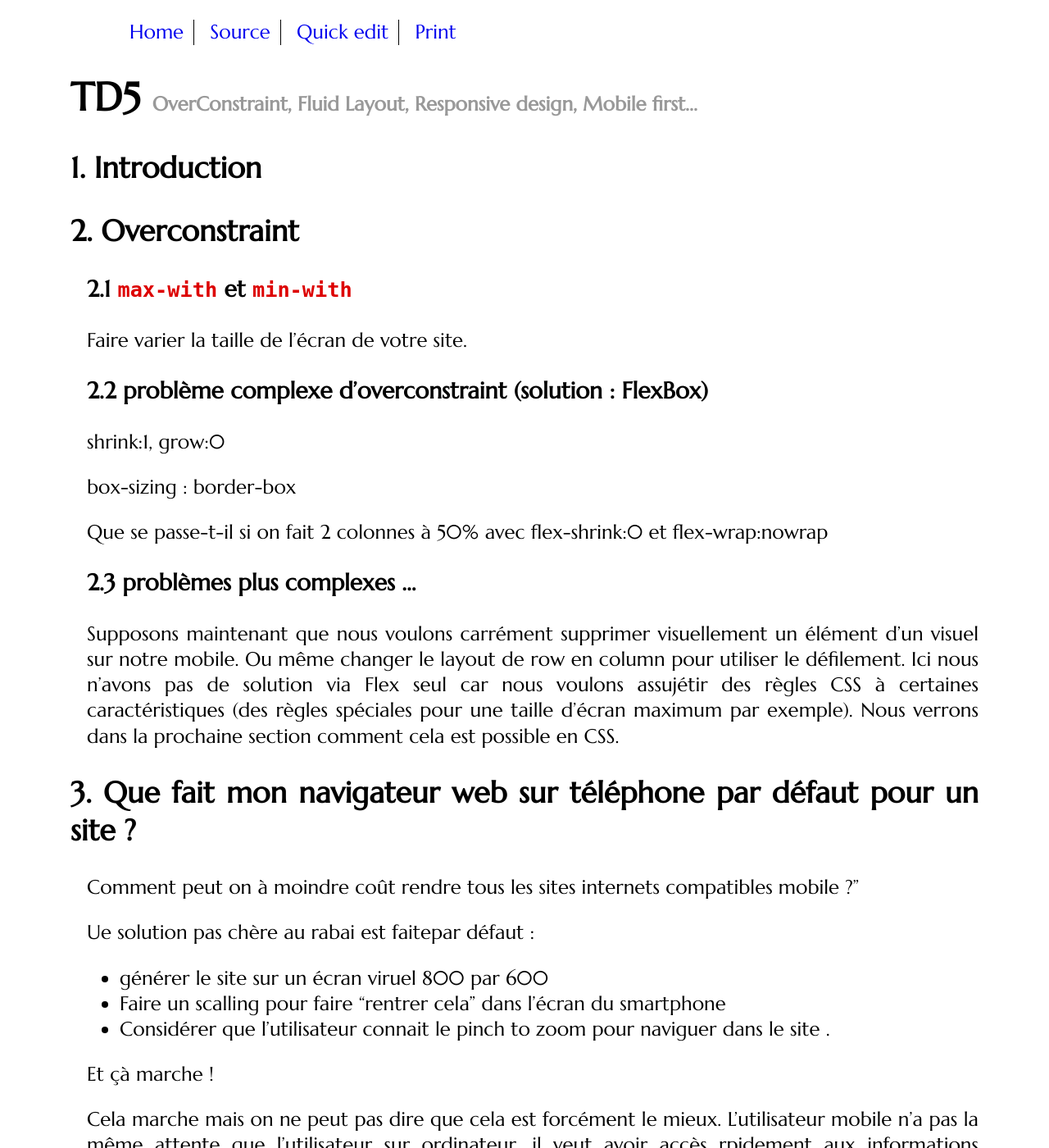
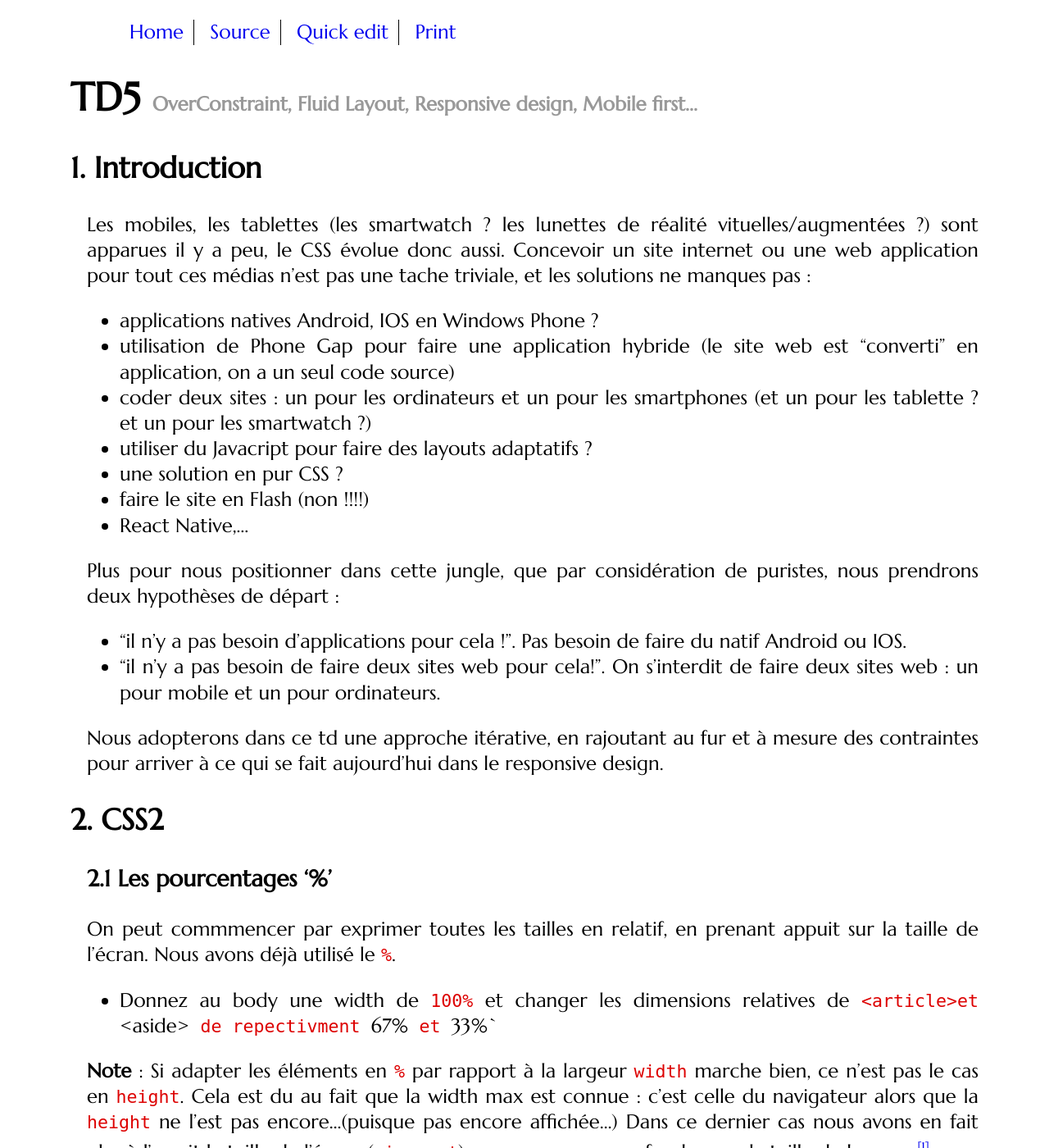
Before and after one commit to romainlebreton/R1.02-DeveloppementInterfacesWeb, a Jekyll site: the page built from tutorials/tutorial5.md, in a window 1280 px wide and 1400 px high. Shown: the whole window at 82% size. Built offline with Jekyll 4.4.1, drawn with Linux system fonts in a browser that asks for light colours; some web fonts are replaced; comment, search, counter and statistics services are not loaded; some of the changed text lies outside the part shown.

Commit message:
adding resp

```diff
--- a/tutorials/tutorial5.md
+++ b/tutorials/tutorial5.md
@@ -6,28 +6,99 @@
 
 ## Introduction
 
+Les mobiles, les tablettes (les smartwatch ?  les lunettes de réalité vituelles/augmentées ?) sont apparues il y a peu,
+le CSS évolue donc aussi. Concevoir un site internet ou une web application pour tout ces médias n'est pas une tache triviale, et les solutions ne manques pas :
 
-## Overconstraint
+ - applications natives Android, IOS en Windows Phone ?
+ - utilisation de Phone Gap pour faire une application hybride (le site web est "converti" en application, on a un seul code source)
+ - coder deux sites : un pour les ordinateurs et un pour les smartphones (et un pour les tablette ? et un pour les smartwatch ?)
+ - utiliser du Javacript pour faire des layouts adaptatifs ?
+ - une solution en pur CSS ?
+ - faire le site en Flash (non !!!!)
+ - React Native,...
+
+Plus pour nous positionner dans cette jungle, que par considération de puristes, nous prendrons deux hypothèses de départ :
+
+ - "il n'y a pas besoin d'applications pour cela !". Pas besoin de faire du natif Android ou IOS.
+ - "il n'y a pas besoin de faire deux sites web pour cela!". On s'interdit de faire deux sites web : un pour mobile et un pour ordinateurs.
+
+
+Nous adopterons dans ce td une approche itérative, en rajoutant au fur et à mesure des contraintes pour arriver à ce qui se fait aujourd'hui dans le responsive design.
+
+
+## CSS2
+
+### Les pourcentages '%'
+
+On peut commmencer par exprimer toutes les tailles en relatif, en prenant appuit sur la taille de l'écran.
+Nous avons déjà utilisé le `%`.
+
+
+<div class="exercices">
+
+ - Donnez au body une width de `100%` et changer les dimensions relatives de `<article>``et `<aside>` de repectivment `67%` et `33%`
+
+</div>
+
+
+<strong>Note</strong> : Si adapter les éléments en `%` par rapport à la largeur `width` marche bien, ce n'est pas le cas en `height`.
+Cela est du au fait que la width max est connue : c'est celle du navigateur alors que la `height` ne l'est pas encore...(puisque pas encore affichée...)
+Dans ce dernier cas nous avons en fait plus à l'esprit la taille de l'écran (`viewport`) que nous avons confondu avec la taille de la page [^somesamplefootnote].
+
+[^somesamplefootnote]: L'unité `vh` permet maintenant de définir une taille de 0 à 100 relative au viewport.
 
 
 ### `max-with` et `min-with`
 
-Faire varier la taille de l'écran de votre site.
 
-### problème complexe d'overconstraint (solution : FlexBox)
+Les règles précédentes permettent d'avoir un rapport homogène, mais pas un rendu optimal :
 
-shrink:1, grow:0
+ - sur de petit écrans ordinateurs, des éléments ne peuvent pas être correctement affichés (des images, des colonnes, ...)
+ - sur des très grands écran, le texte devient illisible : les yeux fatiguent dans les retours à la ligne.
 
+
+
+<div class="exercices">
+
+ - Limitez les photos de Chuck Norris à ne pas avoir une width plus petite que `150px`, (et encore mieux vaut ne pas en parler à Chuck).
+ - Ajoutez une limite maximum de largeur à l'`<article>` et à l'`<aside>` de `600px` et de `300px`.
+ - Ajoutez une limite minimum de largeur à l'`<article>` et à `<aside>` de `300px`.
+</div>
+
+
+
+### Overconstraint (solution : FlexBox)
+
+Evidement lorsqu'on joue avec des `min-width` et un petit écran...à un moment çà dépasse...
+
+Il va falloir donc utiliser des règles subtiles pour savoir qui relache sa contrainte entre `<aside>` et `<article>`.
+
+On va utiliser cette super page sur [FlexBox](https://css-tricks.com/snippets/css/a-guide-to-flexbox/).
+Grosso-modo nous avons déjà vu les règles de la colonne de gauche de cette page : c'est celles qui s'appliquent aux parent.
+Nous allons maintenant découvir les règles de droites : celles qui s'appliquent aux ...éléments.
+
+Nous n'en disons pas plus sur cette page volontairement : le travail d'un devellopeur web consite pour une bonne partie à aller sur ce genre de page.
+
+<div class="exercices">
+ - Quand l'écran est trop petit pour afficher `<article>` et `<aside>` avec leurs contraintes de tailles minimales de la section précente, fait en sorte qu'`<article>` prenne les deux tiers de la place et `<aside>` le reste.
+ - Quand l'écran est trop grand faite en sorte qu'`<article>` soit 3 fois plus grand qu'`<aside>`.
+</div>
+
+
+<!--
 box-sizing : border-box
+Que se passe-t-il si on fait 2 colonnes à 50% avec flex-shrink:0 et flex-wrap:nowrap
+-->
 
-Que se passe-t-il si on fait 2 colonnes à 50% avec flex-shrink:0 et flex-wrap:nowrap
 
 ### problèmes plus complexes ...
 
 
+Il arrive un moment ...ou diminuer encore la taille même relative n'a plus de sens. Il faut prendre des mesures draconiennes.
+
 Supposons maintenant que nous voulons carrément supprimer visuellement un élément d'un visuel sur notre mobile.
 Ou même changer le layout de row en column pour utiliser le défilement.
-Ici nous n'avons pas de solution via Flex seul car nous voulons assujétir des règles CSS à certaines caractéristiques (des règles spéciales pour une taille d'écran maximum par exemple). Nous verrons dans la prochaine section comment cela est possible en CSS.
+Ici nous n'avons pas de solution via Flex seul car nous voulons assujétir des règles CSS à certaines caractéristiques (des règles spéciales pour une taille d'écran maximum par exemple). Nous verrons dans la prochaine section comment cela est possible en CSS3.
 
 
 
@@ -38,20 +109,20 @@
 Comment peut on à moindre coût rendre tous les sites internets compatibles mobile ?"
 
 
-Ue solution pas chère au rabai est faitepar défaut :
+Ue solution pas chère est faite par défaut :
 
  * générer le site sur un écran viruel 800 par 600
  * Faire un scalling pour faire "rentrer cela" dans l'écran du smartphone
- * Considérer que l'utilisateur connait le pinch to zoom pour naviguer dans le site .
+ * Considérer que l'utilisateur connait le pinch to zoom pour naviguer dans le site.
 
  Et çà marche !
 
 Cela marche mais on ne peut pas dire que cela est forcément le mieux.
-L'utilisateur mobile n'a pas la même attente que l'utilisateur sur ordinateur, il veut avoir accès rpidement aux informations essentielles, sans fioritures.
-On imagine que sur une smart watch par exemple un site comme méteo france serait largement plus dépouillé.
+L'utilisateur mobile n'a pas la même attente que l'utilisateur sur ordinateur, il veut avoir accès rapidement aux informations essentielles, sans fioritures.
+On imagine que sur une smart watch par exemple un site comme méteo france serait largement plus dépouillé (sur une smartwatch elle afficherait un nuage ou un soleil et la temperature par exemple).
 
 Typiquement nous voulons enlever des parties entières du sites suivant la taille de l'écran.
-Nous allons voir cel dans la section suivante.
+
 
 La première chose à faire donc c'est de demander aux navigateurs de ne plus faire l'algo précédent (puisqu'on va gérer nous-mêmes) dnas la balise `<head>` :
 
@@ -68,23 +139,12 @@
 Bon vous devez constatez que l'algo ne se fait plus. En gros le navigateur n'essait plus d'être intelligent : il va falloir prendre le relai.
 
 
-## Jargon plus ou moin bling-bling et/ou vraie révolution
-
-Les termes du jargon qui font plus ou moins bling-bling :
-
- * Responsive design
- * Mobile First
- * Fluid Layout/grid
- * Progressive enhancement
- * Graceful Degradation
-
-
 
 ## Les outils pour travailler ?
 
 Outil de dévellopement Chrome !
 Jusqu'ici on considéré que tus les outils de dévellopement d'Internet EXplorer Firefox et Chrome étaient égaux.
-En fait celui de Chrome était déjà unp eu meilleur :
+En fait celui de Chrome était déjà un peu meilleur :
 
   * auto completion des règles css ajoutées dynamiquement,
   * liste déruolante des valeurs possibles des champs,
@@ -94,30 +154,38 @@
 Mais pour le Reponsive design il n'y a pas photo : Chrome (ou son pendant libre Chromium) devient <strong>vraiment</strong> votre "best-friend-ever".
 
 * Allez sur le site
+   https://iutdepinfo.iutmontp.univ-montp2.fr/
+   https://infolimon.iutmontp.univ-montp2.fr/public/windows/chrome-win32.zip
 * Appuyez sur F12 et cliquez sur la petite icone <img src="{{site.baseurl}}/assets/phone-responsive.png" alt="Outil opur mobile" style="margin: 0 auto;display: block;">
 
 
-## La solution technique :  les media queries
+## La solution technique CSS3 :  les media queries
 
 
-<div class="exercise" >
 
+<div class= "exercise">
  * Ouvrez maintenant votre site de Chuck Norris avec Chrome en choisissant un téléphone (genre Galaxy S3) pour la visualisation).
  Constatez que le site s'affiche en tout petit.
-</div>
-
-<div class= "exercise">
-
- * Allez sur le site  .... constater les points de ruptures
+ * Allez sur le site  Bootstrap .... constater les points de ruptures
 
 </div>
 
 Idée :
+3 Poiins de ruptures :
+480px
+768px
+992px
+1200px
+<div class="exercise">
+ - en dessous de 768px ne plus afficher la table de comparaison. (De toute façon s'il ne doit rester qu'un seul, ce sera Chuck Norris)
+ - supprimer les marges latérales en dessous de 768px
+ - optionnel sur une smartwatch (width 168 pixels) n'affichez que les citations de Chuck Norris contenu dans le aside.
+</div>
 
-* Soit supprimer le aside soit le mettre en ligne quand trop petit
-* bouton burger
-* supprimer les marges latérales  quand trop petit
-* Changer la taille de la police ?
+
+
+### Le bouton burger !
+
 
 * menu burger qui arrive de la gauche, par dessus la page, et qui grise le reste
 de la page ? Le grisé avec une couche noire et de la transparence
@@ -129,9 +197,6 @@
   en 2ème année.
 
 
-<div class="exercise">
-
-</div>
 
 ## Une solution plus pratique que les media queries
 
```
Also changed, not shown: other parts of tutorials/tutorial5.md (+1 -1 lines), assets/phone-responsive.png (added).
